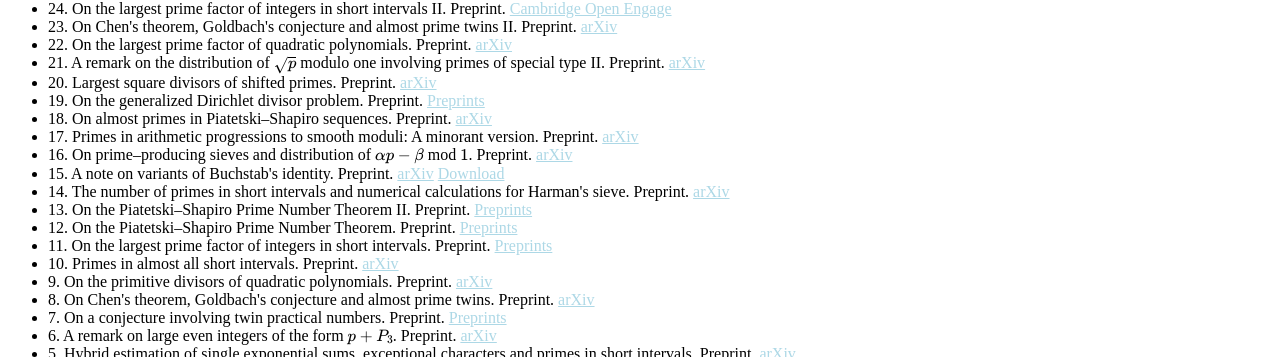
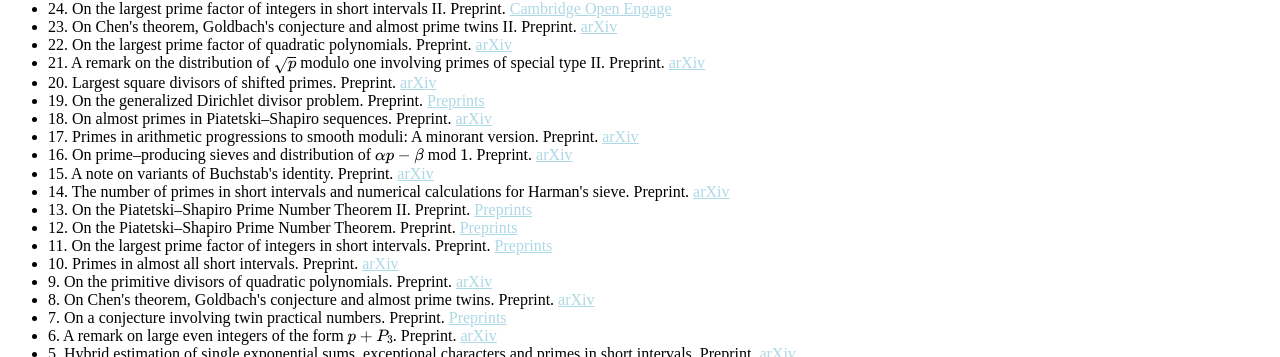
Before and after one commit to CareyRunboLi/CareyRunboLi.github.io, a Jekyll site: the page built from index.md, in a window 1280 px wide. Shown: the part 1813-2170 px from the top of the page. Built offline with Jekyll 4.4.1, drawn with Linux system fonts in a browser that asks for light colours; some web fonts are replaced; formulas are drawn with MathJax 3; a style sheet for code colours, icons or effects is not loaded; our own code applies the rules of GitHub Pages for plain Markdown files.

Commit message:
Update preprints.md

```diff
--- a/_includes/preprints.md
+++ b/_includes/preprints.md
@@ -16,7 +16,7 @@
   <li>18. On almost primes in Piatetski–Shapiro sequences. Preprint. <a href="https://arxiv.org/abs/2505.09634"><span>arXiv</span></a></li>
   <li>17. Primes in arithmetic progressions to smooth moduli: A minorant version. Preprint. <a href="https://arxiv.org/abs/2505.09629v1"><span>arXiv</span></a></li>
   <li>16. On prime–producing sieves and distribution of $\alpha p - \beta$ mod $1$. Preprint. <a href="https://arxiv.org/abs/2504.13195v2"><span>arXiv</span></a></li>
-  <li>15. A note on variants of Buchstab's identity. Preprint. <a href="https://arxiv.org/abs/2504.07974v1"><span>arXiv</span></a> <a href="https://github.com/CareyRunboLi/CareyRunboLi.github.io/blob/main/_includes/downloads/A_note_on_variants_of_Buchstab_s_identity.pdf"><span>Download</span></a></li>
+  <li>15. A note on variants of Buchstab's identity. Preprint. <a href="https://arxiv.org/abs/2504.07974v1"><span>arXiv</span></a></li>
   <li>14. The number of primes in short intervals and numerical calculations for Harman's sieve. Preprint. <a href="https://arxiv.org/abs/2308.04458v6"><span>arXiv</span></a></li>
   <li>13. On the Piatetski–Shapiro Prime Number Theorem II. Preprint. <a href="https://www.preprints.org/manuscript/202504.1165/v1"><span>Preprints</span></a></li>
   <li>12. On the Piatetski–Shapiro Prime Number Theorem. Preprint. <a href="https://www.preprints.org/manuscript/202504.1190/v1"><span>Preprints</span></a></li>
```
